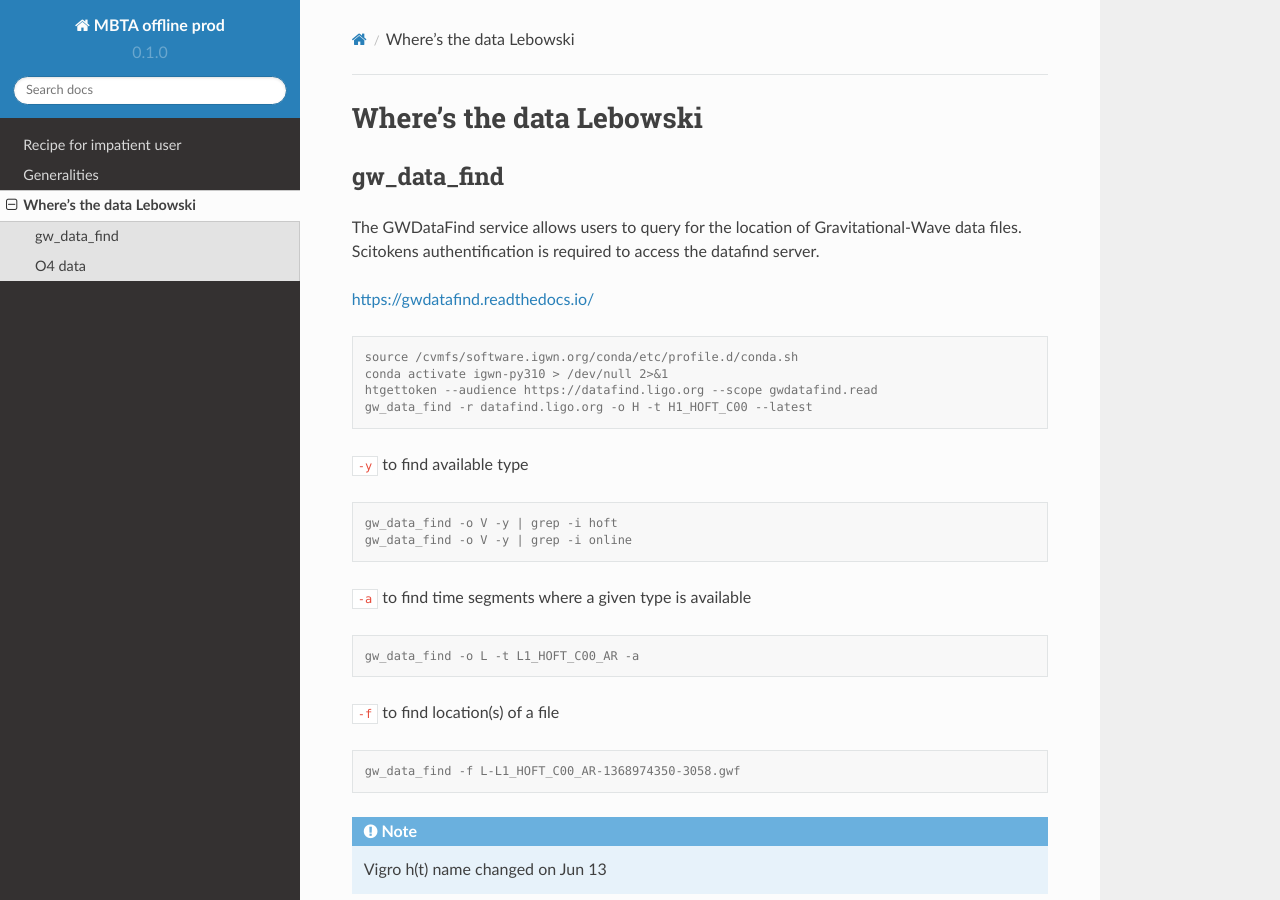
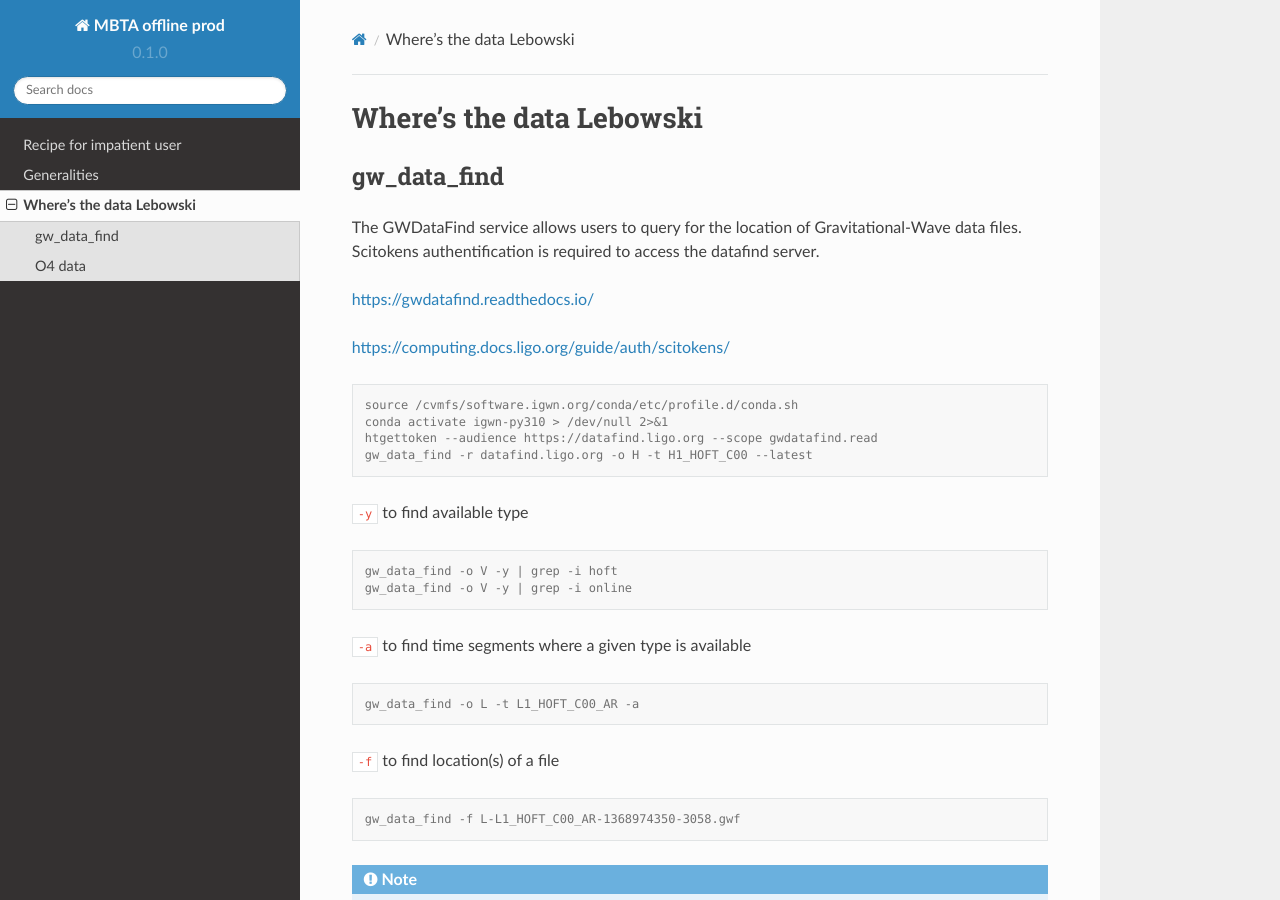
Before and after one commit to lethuill/mbta-offline-doc, a Sphinx documentation site: the page built from docs/source/data.rst, in a window 1280 px wide and 900 px high. Built offline with Sphinx 7.4.7 and the Read the Docs theme 2.0.0, drawn with Linux system fonts in a browser that asks for light colours; some of the changed lines change nothing that is shown.

Commit message:
Update data.rst

```diff
--- a/docs/source/data.rst
+++ b/docs/source/data.rst
@@ -9,6 +9,8 @@ gw_data_find
 The GWDataFind service allows users to query for the location of Gravitational-Wave data files. Scitokens authentification is required to access the datafind server.
 
 https://gwdatafind.readthedocs.io/
+
+https://computing.docs.ligo.org/guide/auth/scitokens/
 
 .. code-block:: console
 
```
